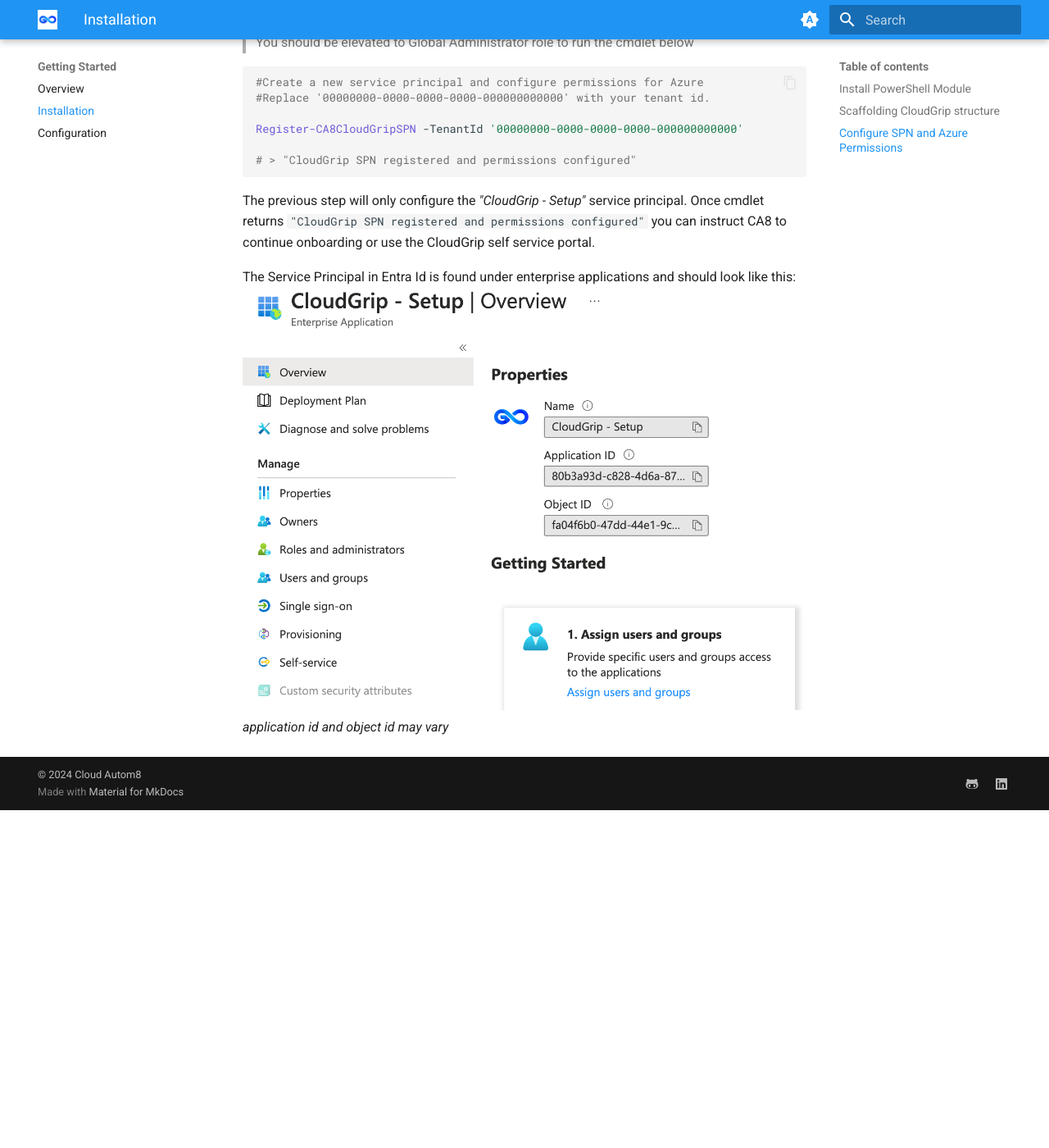
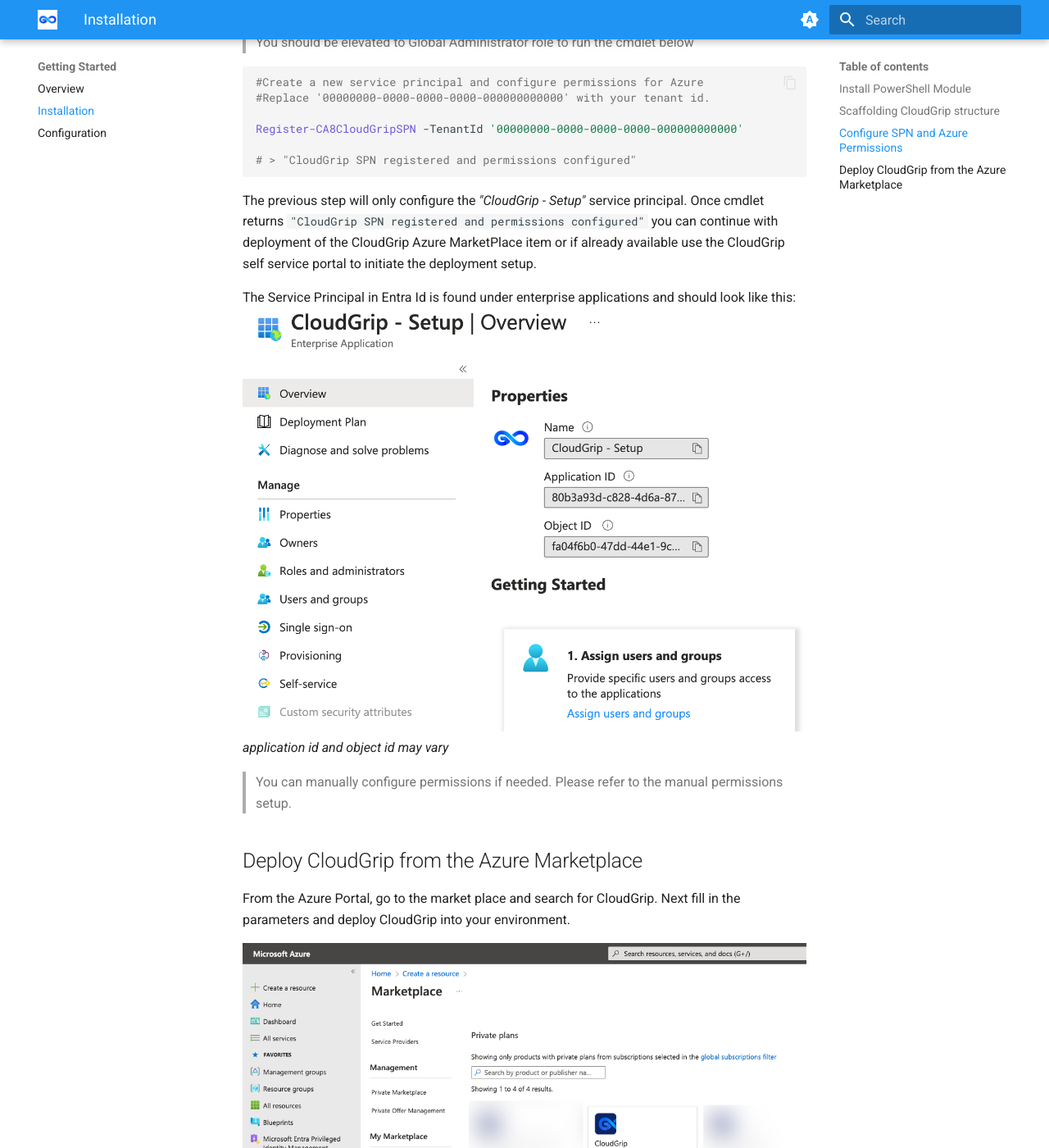
Before and after one commit to ca8-io/cloudgrip-docs, an MkDocs documentation site: the page built from docs/getting-started/installation.md, in a window 1280 px wide and 1400 px high, scrolled down 1003 px. Shown: the whole window at 82% size. Built offline with MkDocs 1.6.1 and Material for MkDocs 9.7.7, drawn with Linux system fonts in a browser that asks for light colours; before the commit the page ends 1991 px from its top, so only the background shows below that.

Commit message:
Update docs

````diff
--- a/docs/getting-started/installation.md
+++ b/docs/getting-started/installation.md
@@ -45,8 +45,16 @@
 # > "CloudGrip SPN registered and permissions configured"
 ```
 
-The previous step will only configure the *"CloudGrip - Setup"* service principal. Once cmdlet returns ```"CloudGrip SPN registered and permissions configured"``` you can instruct CA8 to continue onboarding or use the CloudGrip self service portal.
+The previous step will only configure the *"CloudGrip - Setup"* service principal. Once cmdlet returns ```"CloudGrip SPN registered and permissions configured"``` you can continue with deployment of the CloudGrip Azure MarketPlace item or if already available use the CloudGrip self service portal to initiate the deployment setup.
 
 The Service Principal in Entra Id is found under enterprise applications and should look like this:
 ![SPN Overview](../assets/img/cloudgrip-setup-spn.png)
 *application id and object id may vary*
+
+> You can manually configure permissions if needed. Please refer to the manual permissions setup.
+
+## Deploy CloudGrip from the Azure Marketplace
+
+From the Azure Portal, go to the market place and search for CloudGrip. Next fill in the parameters and deploy CloudGrip into your environment.
+
+![Azure Marketplace Search](../assets/img/azure-marketplace-1.png)
````
Also changed, not shown: docs/getting-started/configuration.md (+3 -1 lines), docs/getting-started/overview.md (+1 -0 lines), docs/index.md (+1 -1 lines), docs/assets/img/azure-marketplace-1.png (added).
